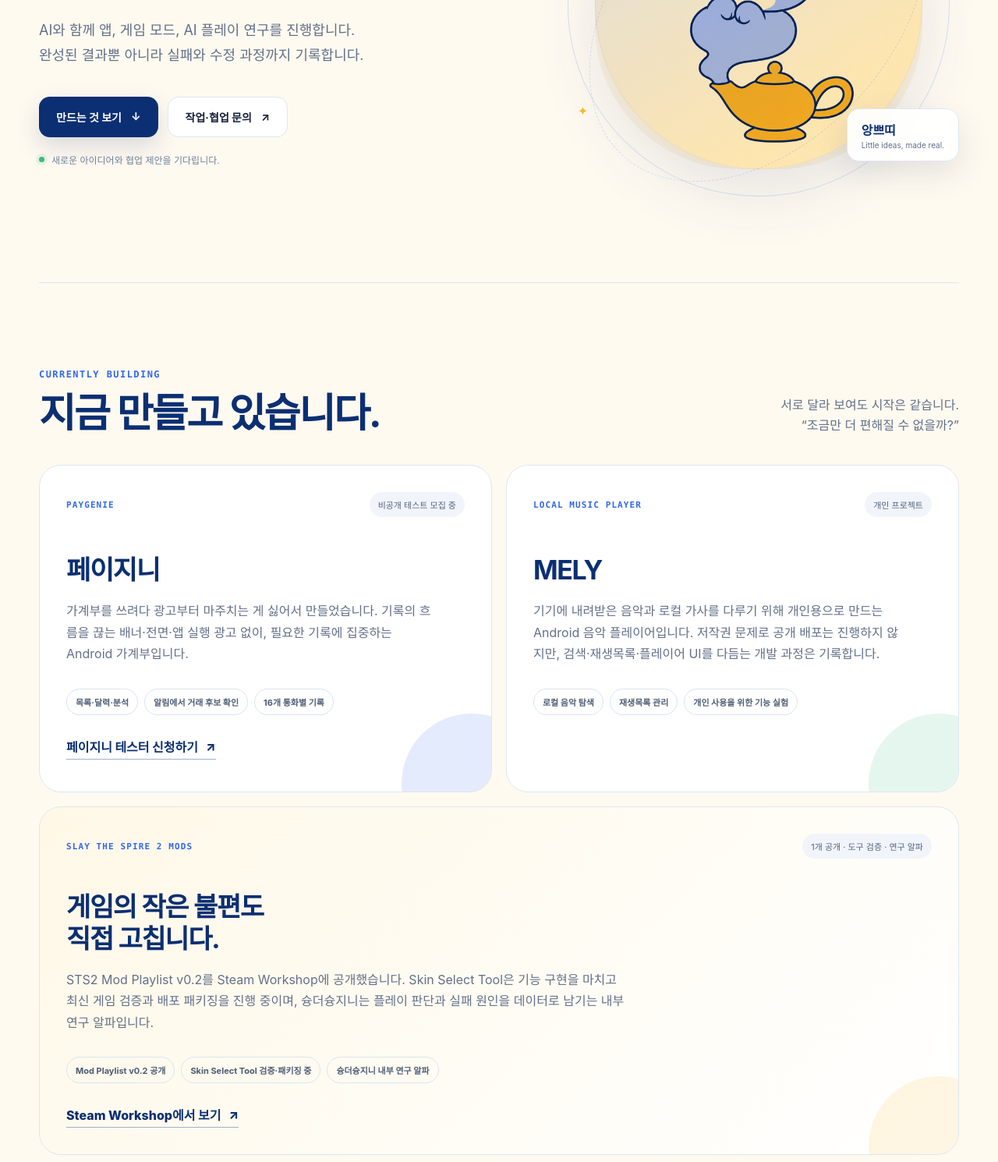
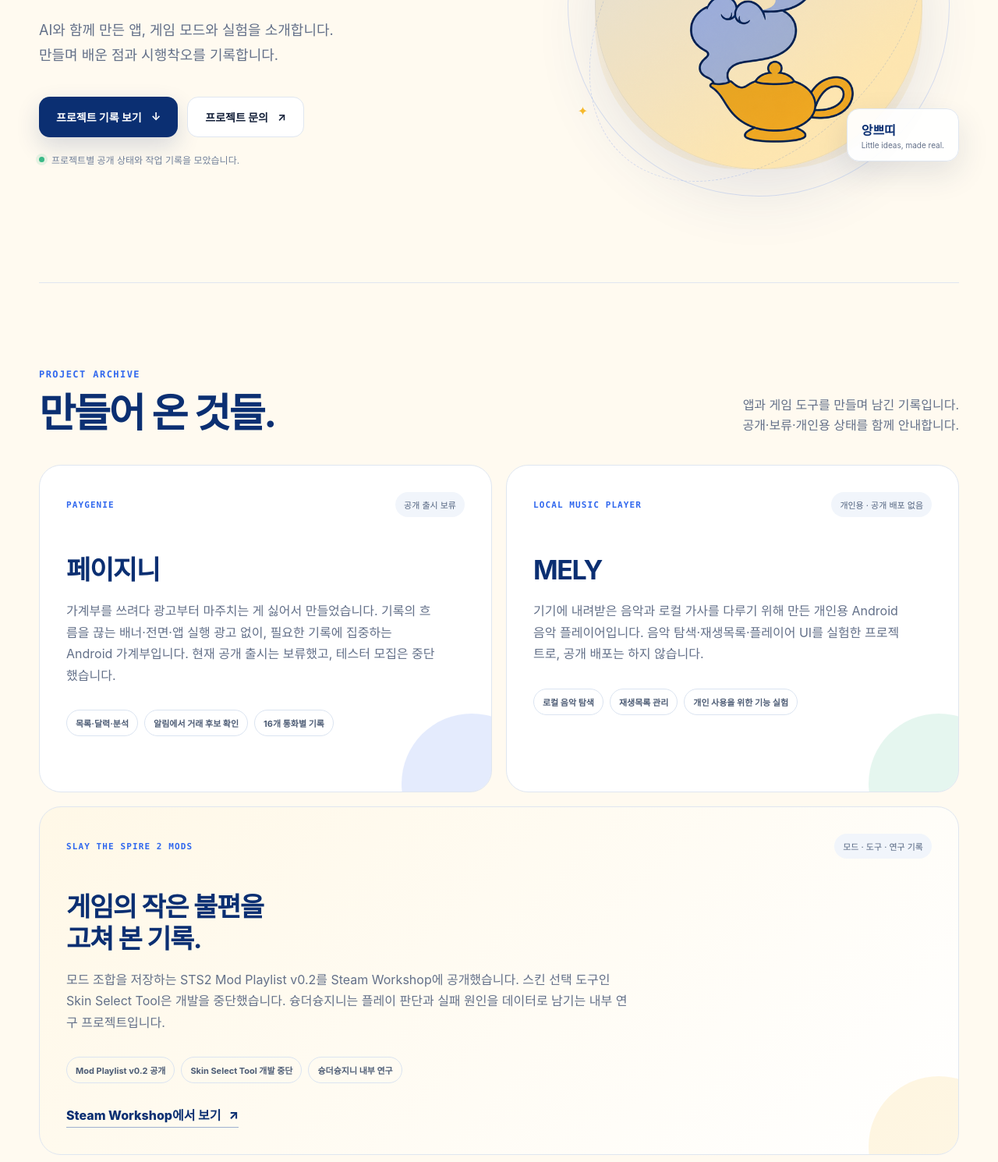
Before and after one commit to unpetitgenie/unpetitgenie.github.io, a plain HTML site: page index.html in a window 1280 px wide. Shown: the part 390-1880 px from the top of the page at 78% size. Drawn offline with Linux system fonts and the light colour scheme.

Commit message:
Update project status and stop PayGenie test recruitment
Mark PayGenie release as paused and tester recruitment as stopped; remove the application link. Reflect the discontinued Skin Select Tool and personal-use MELY status. Present past work alongside current status, clarify project inquiries and channel labels, and sync the README and sitemap.

```diff
--- a/index.html
+++ b/index.html
@@ -4,7 +4,7 @@
     <meta charset="utf-8" />
     <meta name="viewport" content="width=device-width, initial-scale=1" />
     <title>리틀지니 | 작은 불편을 실제로 작동하게</title>
-    <meta name="description" content="AI와 함께 앱, 게임 모드, AI 플레이 연구를 진행하는 한국 개발자 리틀지니의 공식 허브입니다." />
+    <meta name="description" content="AI와 함께 만든 앱, 게임 모드와 실험을 기록하는 개발자 리틀지니의 공식 허브입니다. 프로젝트별 공개 상태와 작업 기록을 소개합니다." />
     <meta name="theme-color" content="#fffaf0" />
     <link rel="canonical" href="https://unpetitgenie.github.io/" />
     <link rel="icon" href="/assets/mascot.png" />
@@ -14,7 +14,7 @@
     <meta property="og:type" content="website" />
     <meta property="og:locale" content="ko_KR" />
     <meta property="og:title" content="리틀지니 | 작은 불편을 실제로 작동하게" />
-    <meta property="og:description" content="앱, 게임 모드, AI 플레이 연구를 진행하는 개발자 리틀지니의 공식 허브" />
+    <meta property="og:description" content="AI와 함께 만든 앱, 게임 모드와 실험. 리틀지니의 프로젝트별 공개 상태와 작업 기록을 소개합니다." />
     <meta property="og:url" content="https://unpetitgenie.github.io/" />
     <meta property="og:image" content="https://unpetitgenie.github.io/assets/og.png" />
     <meta property="og:image:width" content="1731" />
@@ -23,7 +23,7 @@
 
     <meta name="twitter:card" content="summary_large_image" />
     <meta name="twitter:title" content="리틀지니 | 작은 불편을 실제로 작동하게" />
-    <meta name="twitter:description" content="앱, 게임 모드, AI 플레이 연구를 진행하는 개발자 리틀지니의 공식 허브" />
+    <meta name="twitter:description" content="AI와 함께 만든 앱, 게임 모드와 실험. 리틀지니의 프로젝트별 공개 상태와 작업 기록을 소개합니다." />
     <meta name="twitter:image" content="https://unpetitgenie.github.io/assets/og.png" />
   </head>
   <body>
@@ -44,14 +44,14 @@
           <p class="eyebrow"><span></span> LITTLE GENIE · DEV LAB</p>
           <h1>작은 불편을,<br /><strong>실제로 작동하게.</strong></h1>
           <p class="hero-description">
-            <span>AI와 함께 앱, 게임 모드, AI 플레이 연구를 진행합니다.</span>
-            <span>완성된 결과뿐 아니라 실패와 수정 과정까지 기록합니다.</span>
+            <span>AI와 함께 만든 앱, 게임 모드와 실험을 소개합니다.</span>
+            <span>만들며 배운 점과 시행착오를 기록합니다.</span>
           </p>
           <div class="hero-actions">
-            <a class="button primary" href="#projects">만드는 것 보기 <span aria-hidden="true">↓</span></a>
-            <a class="button secondary" href="mailto:devgenie04@gmail.com">작업·협업 문의 <span aria-hidden="true">↗</span></a>
+            <a class="button primary" href="#projects">프로젝트 기록 보기 <span aria-hidden="true">↓</span></a>
+            <a class="button secondary" href="mailto:devgenie04@gmail.com">프로젝트 문의 <span aria-hidden="true">↗</span></a>
           </div>
-          <p class="availability"><span></span> 새로운 아이디어와 협업 제안을 기다립니다.</p>
+          <p class="availability"><span></span> 프로젝트별 공개 상태와 작업 기록을 모았습니다.</p>
         </div>
 
         <div class="mascot-stage" aria-label="램프에서 나온 여우 지니 캐릭터 앙쁘띠">
@@ -70,35 +70,34 @@
       <section class="section projects-section" id="projects">
         <div class="section-heading">
           <div>
-            <p class="section-kicker">CURRENTLY BUILDING</p>
-            <h2>지금 만들고 있습니다.</h2>
+            <p class="section-kicker">PROJECT ARCHIVE</p>
+            <h2>만들어 온 것들.</h2>
           </div>
-          <p>서로 달라 보여도 시작은 같습니다.<br />“조금만 더 편해질 수 없을까?”</p>
+          <p>앱과 게임 도구를 만들며 남긴 기록입니다.<br />공개·보류·개인용 상태를 함께 안내합니다.</p>
         </div>
 
         <div class="project-grid">
           <article class="project-card blue">
             <div class="project-topline">
               <p>PAYGENIE</p>
-              <span>비공개 테스트 모집 중</span>
+              <span>공개 출시 보류</span>
             </div>
             <h3>페이지니</h3>
-            <p class="project-description">가계부를 쓰려다 광고부터 마주치는 게 싫어서 만들었습니다. 기록의 흐름을 끊는 배너·전면·앱 실행 광고 없이, 필요한 기록에 집중하는 Android 가계부입니다.</p>
+            <p class="project-description">가계부를 쓰려다 광고부터 마주치는 게 싫어서 만들었습니다. 기록의 흐름을 끊는 배너·전면·앱 실행 광고 없이, 필요한 기록에 집중하는 Android 가계부입니다. 현재 공개 출시는 보류했고, 테스터 모집은 중단했습니다.</p>
             <ul>
               <li>목록·달력·분석</li>
               <li>알림에서 거래 후보 확인</li>
               <li>16개 통화별 기록</li>
             </ul>
-            <a class="inline-link" href="https://forms.gle/cPivHp7GnPF5fY8t8" target="_blank" rel="noreferrer">페이지니 테스터 신청하기 <span aria-hidden="true">↗</span></a>
           </article>
 
           <article class="project-card mint">
             <div class="project-topline">
               <p>LOCAL MUSIC PLAYER</p>
-              <span>개인 프로젝트</span>
+              <span>개인용 · 공개 배포 없음</span>
             </div>
             <h3>MELY</h3>
-            <p class="project-description">기기에 내려받은 음악과 로컬 가사를 다루기 위해 개인용으로 만드는 Android 음악 플레이어입니다. 저작권 문제로 공개 배포는 진행하지 않지만, 검색·재생목록·플레이어 UI를 다듬는 개발 과정은 기록합니다.</p>
+            <p class="project-description">기기에 내려받은 음악과 로컬 가사를 다루기 위해 만든 개인용 Android 음악 플레이어입니다. 음악 탐색·재생목록·플레이어 UI를 실험한 프로젝트로, 공개 배포는 하지 않습니다.</p>
             <ul>
               <li>로컬 음악 탐색</li>
               <li>재생목록 관리</li>
@@ -109,14 +108,14 @@
           <article class="project-card gold mod-card">
             <div class="project-topline">
               <p>SLAY THE SPIRE 2 MODS</p>
-              <span>1개 공개 · 도구 검증 · 연구 알파</span>
+              <span>모드 · 도구 · 연구 기록</span>
             </div>
-            <h3>게임의 작은 불편도<br />직접 고칩니다.</h3>
-            <p class="project-description">STS2 Mod Playlist v0.2를 Steam Workshop에 공개했습니다. Skin Select Tool은 기능 구현을 마치고 최신 게임 검증과 배포 패키징을 진행 중이며, 슝더슝지니는 플레이 판단과 실패 원인을 데이터로 남기는 내부 연구 알파입니다.</p>
+            <h3>게임의 작은 불편을<br />고쳐 본 기록.</h3>
+            <p class="project-description">모드 조합을 저장하는 STS2 Mod Playlist v0.2를 Steam Workshop에 공개했습니다. 스킨 선택 도구인 Skin Select Tool은 개발을 중단했습니다. 슝더슝지니는 플레이 판단과 실패 원인을 데이터로 남기는 내부 연구 프로젝트입니다.</p>
             <ul>
               <li>Mod Playlist v0.2 공개</li>
-              <li>Skin Select Tool 검증·패키징 중</li>
-              <li>슝더슝지니 내부 연구 알파</li>
+              <li>Skin Select Tool 개발 중단</li>
+              <li>슝더슝지니 내부 연구</li>
             </ul>
             <a class="inline-link" href="https://steamcommunity.com/sharedfiles/filedetails/?id=3778488727" target="_blank" rel="noreferrer">Steam Workshop에서 보기 <span aria-hidden="true">↗</span></a>
           </article>
@@ -144,29 +143,29 @@
         <div class="section-heading links-heading">
           <div>
             <p class="section-kicker">FIND LITTLE GENIE</p>
-            <h2>어디서든 @unpetitgenie</h2>
+            <h2>리틀지니를 만나는 곳</h2>
           </div>
           <p>보고 싶은 방식에 맞는 채널을 골라주세요.</p>
         </div>
         <div class="social-grid">
-          <a href="https://github.com/unpetitgenie" target="_blank" rel="noreferrer"><span class="social-name">GitHub</span><span class="social-detail">코드와 프로젝트</span><span aria-hidden="true">↗</span></a>
+          <a href="https://github.com/unpetitgenie" target="_blank" rel="noreferrer"><span class="social-name">GitHub</span><span class="social-detail">프로젝트 소개</span><span aria-hidden="true">↗</span></a>
           <a href="https://www.youtube.com/@unpetitgenie" target="_blank" rel="noreferrer"><span class="social-name">YouTube</span><span class="social-detail">시연과 Shorts</span><span aria-hidden="true">↗</span></a>
-          <a href="https://www.threads.com/@unpetitgenie" target="_blank" rel="noreferrer"><span class="social-name">Threads</span><span class="social-detail">개발 과정과 대화</span><span aria-hidden="true">↗</span></a>
+          <a href="https://www.threads.com/@unpetitgenie" target="_blank" rel="noreferrer"><span class="social-name">Threads</span><span class="social-detail">개발 과정과 생각</span><span aria-hidden="true">↗</span></a>
           <a href="https://steamcommunity.com/sharedfiles/filedetails/?id=3778488727" target="_blank" rel="noreferrer"><span class="social-name">Steam</span><span class="social-detail">STS2 Mod Workshop</span><span aria-hidden="true">↗</span></a>
           <a href="https://www.instagram.com/unpetitgenie/" target="_blank" rel="noreferrer"><span class="social-name">Instagram</span><span class="social-detail">프로젝트 아카이브</span><span aria-hidden="true">↗</span></a>
           <a href="https://www.tiktok.com/@unpetit_genie" target="_blank" rel="noreferrer"><span class="social-name">TikTok</span><span class="social-detail">짧은 개발 영상</span><span aria-hidden="true">↗</span></a>
           <a href="https://x.com/unpetitgenie" target="_blank" rel="noreferrer"><span class="social-name">X</span><span class="social-detail">업데이트와 기록</span><span aria-hidden="true">↗</span></a>
-          <a href="https://www.reddit.com/user/unpetitgenie/" target="_blank" rel="noreferrer"><span class="social-name">Reddit</span><span class="social-detail">게임 모드 커뮤니티</span><span aria-hidden="true">↗</span></a>
+          <a href="https://www.reddit.com/user/unpetitgenie/" target="_blank" rel="noreferrer"><span class="social-name">Reddit</span><span class="social-detail">개발과 제품 이야기</span><span aria-hidden="true">↗</span></a>
         </div>
       </section>
 
       <section class="contact-section">
         <div>
-          <p class="section-kicker">LET&apos;S MAKE IT WORK</p>
-          <h2>해결하고 싶은<br />작은 문제가 있나요?</h2>
+          <p class="section-kicker">PROJECT INQUIRIES</p>
+          <h2>프로젝트에 관해<br />궁금한 점이 있나요?</h2>
         </div>
         <div class="contact-copy">
-          <p>앱, 게임 모드, AI 플레이 연구와 새로운 프로젝트에 관한 작업·협업 제안을 기다립니다.</p>
+          <p>소개된 작업에 대한 질문이나 구체적인 협업 제안은 이메일로 보내주세요.</p>
           <a class="button contact-button" href="mailto:devgenie04@gmail.com">devgenie04@gmail.com <span aria-hidden="true">↗</span></a>
         </div>
       </section>
--- a/sitemap.xml
+++ b/sitemap.xml
@@ -2,7 +2,7 @@
 <urlset xmlns="http://www.sitemaps.org/schemas/sitemap/0.9">
   <url>
     <loc>https://unpetitgenie.github.io/</loc>
-    <lastmod>2026-08-07</lastmod>
+    <lastmod>2026-09-14</lastmod>
     <changefreq>weekly</changefreq>
     <priority>1.0</priority>
   </url>
```
Also changed, not shown: 1 other file.
